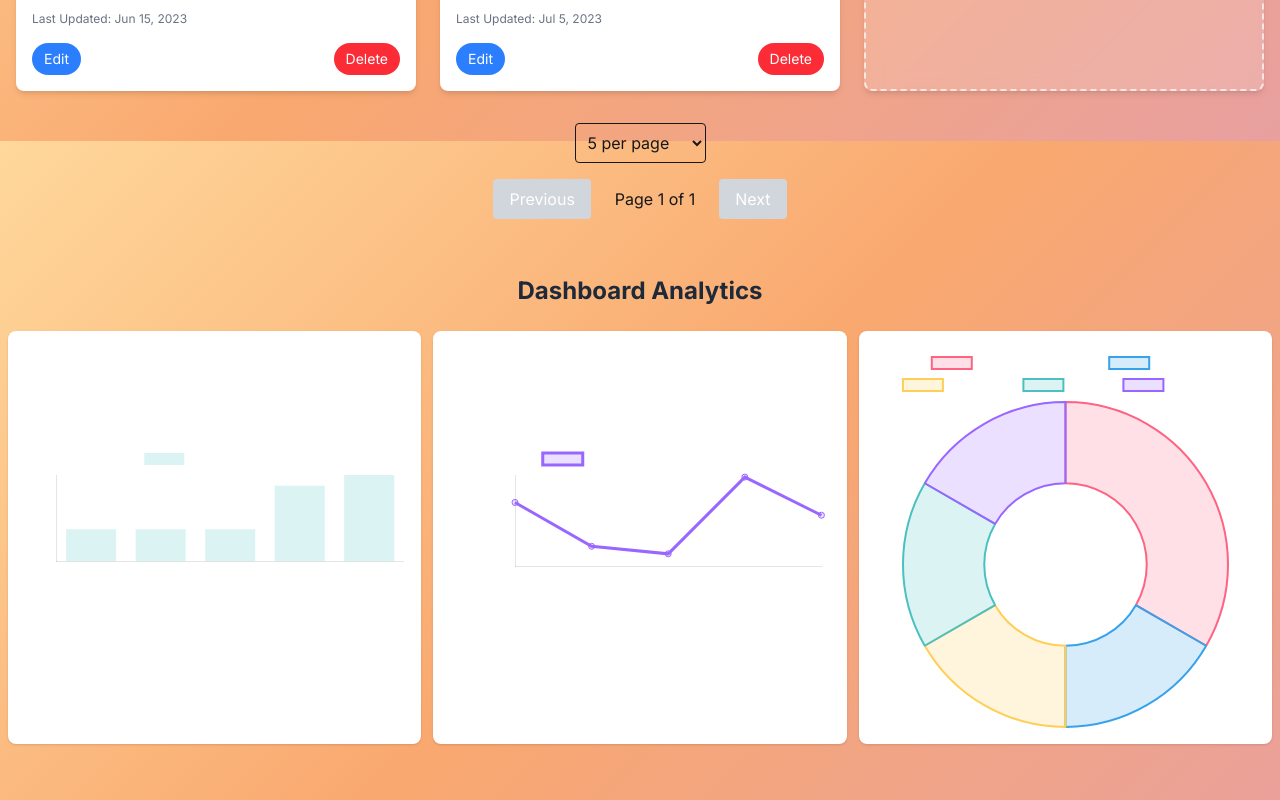
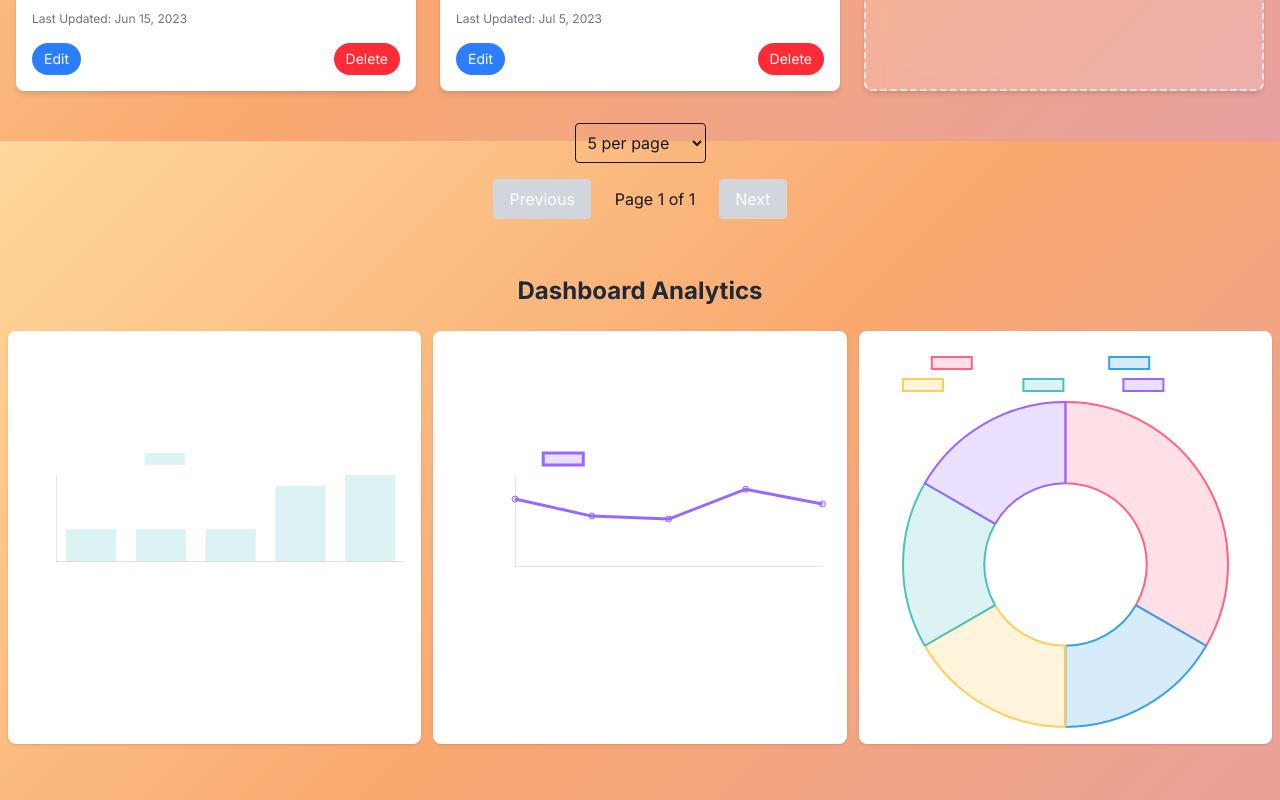
Before and after one commit to alexapvl/playlist-management-mcp, a Next.js app: page / in a window 1280 px wide. Shown: the part 1459-2259 px from the top of the page. Built offline with nearby package versions, Linux system fonts and the light colour scheme.

Commit message:
fix: fixed alignment of the stats

```diff
--- a/src/components/PlaylistDashboard.tsx
+++ b/src/components/PlaylistDashboard.tsx
@@ -56,17 +56,28 @@ export default function PlaylistDashboard() {
         datasets: [
           {
             label: "Average Duration (minutes)",
-            data: playlists.map(
-              (p) =>
-                p.songs.reduce((acc, song) => acc + song.duration, 0) /
-                60 /
-                p.songs.length
+            data: playlists.map((p) =>
+              p.songs.length === 0
+                ? 0
+                : p.songs.reduce((acc, song) => acc + song.duration, 0) /
+                  60 /
+                  p.songs.length
             ),
             backgroundColor: "rgba(153, 102, 255, 0.2)",
             borderColor: "rgba(153, 102, 255, 1)",
           },
         ],
       };
+
+      // Calculate max average duration for chart scaling
+      const avgDurations = playlists.map((p) =>
+        p.songs.length === 0
+          ? 0
+          : p.songs.reduce((acc, song) => acc + song.duration, 0) /
+            60 /
+            p.songs.length
+      );
+      const maxAvgDuration = Math.max(...avgDurations) + 1;
 
       // Artist distribution
       const artistCounts = playlists
@@ -107,6 +118,7 @@ export default function PlaylistDashboard() {
         songsPerPlaylist,
         avgDurationPerPlaylist,
         artistDistribution,
+        maxAvgDuration,
       });
     };
 
@@ -123,7 +135,7 @@ export default function PlaylistDashboard() {
       {chartData && (
         <div className="grid grid-cols-1 md:grid-cols-2 lg:grid-cols-3 gap-3 mb-8 mx-0">
           <div className="bg-white dark:bg-gray-800 p-4 rounded-lg shadow flex items-center justify-center">
-            <div className="w-full max-w-md">
+            <div className="w-full h-full flex items-center justify-center">
               <Bar
                 data={chartData.songsPerPlaylist}
                 options={{
@@ -145,20 +157,22 @@ export default function PlaylistDashboard() {
                     y: {
                       ticks: { color: "white" },
                       grid: { color: "rgba(255, 255, 255, 0.1)" },
+                      min: 0,
                     },
                   },
                 }}
               />
             </div>
           </div>
-          <div className="bg-white dark:bg-gray-800 p-4 rounded-lg shadow flex items-center justify-center">
-            <div className="w-full max-w-md">
+          <div className="bg-white dark:bg-gray-800 p-4 rounded-lg shadow">
+            <div className="w-full h-full flex items-center justify-center">
               <Line
                 data={chartData.avgDurationPerPlaylist}
                 options={{
                   responsive: true,
                   maintainAspectRatio: true,
                   color: "white",
+                  spanGaps: true,
                   plugins: {
                     legend: {
                       labels: {
@@ -174,6 +188,8 @@ export default function PlaylistDashboard() {
                     y: {
                       ticks: { color: "white" },
                       grid: { color: "rgba(255, 255, 255, 0.1)" },
+                      min: 0,
+                      max: chartData.maxAvgDuration,
                     },
                   },
                 }}
@@ -181,7 +197,7 @@ export default function PlaylistDashboard() {
             </div>
           </div>
           <div className="bg-white dark:bg-gray-800 p-4 rounded-lg shadow flex items-center justify-center">
-            <div className="w-full max-w-md">
+            <div className="w-full h-full flex items-center justify-center">
               <Doughnut
                 data={chartData.artistDistribution}
                 options={{
```
